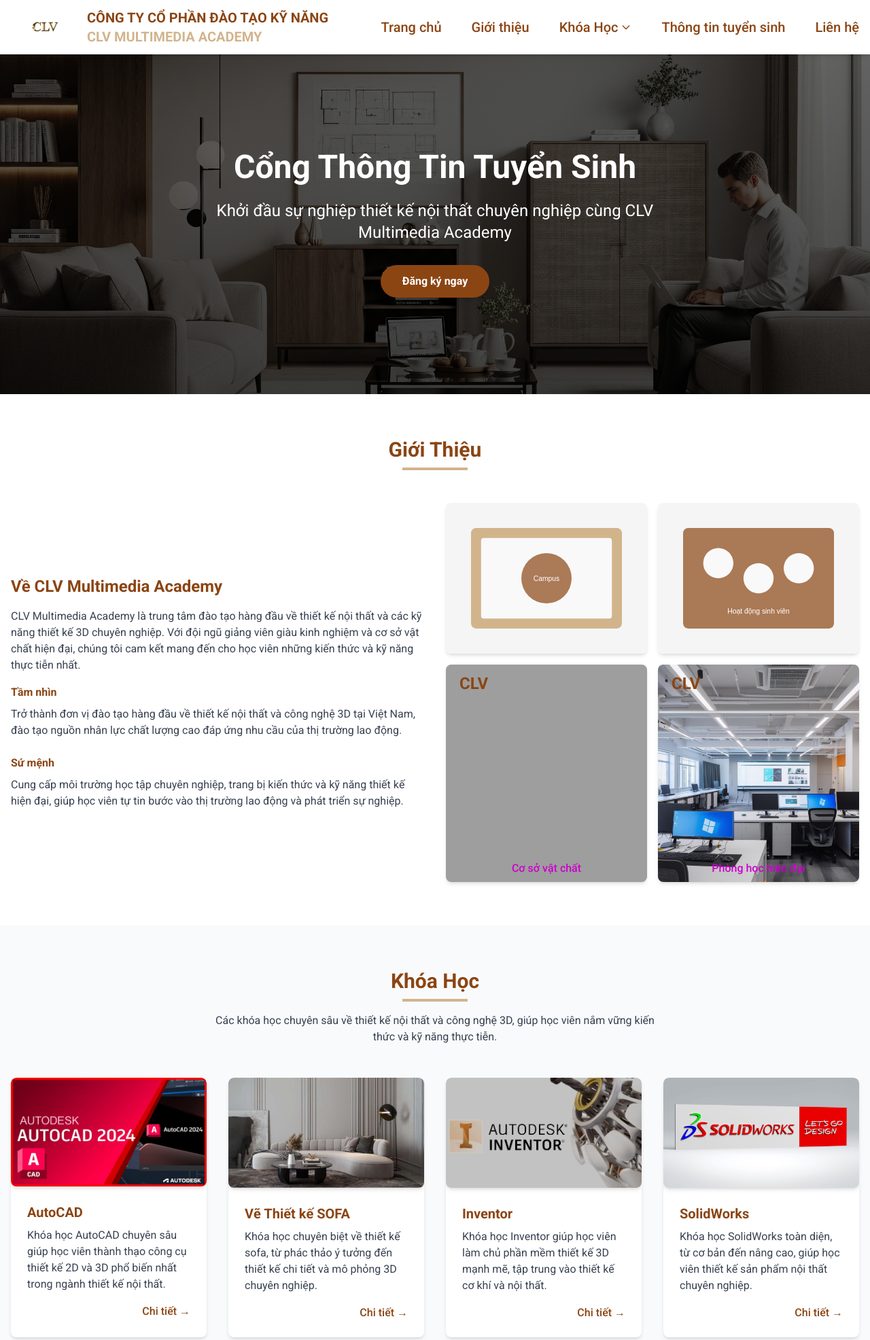
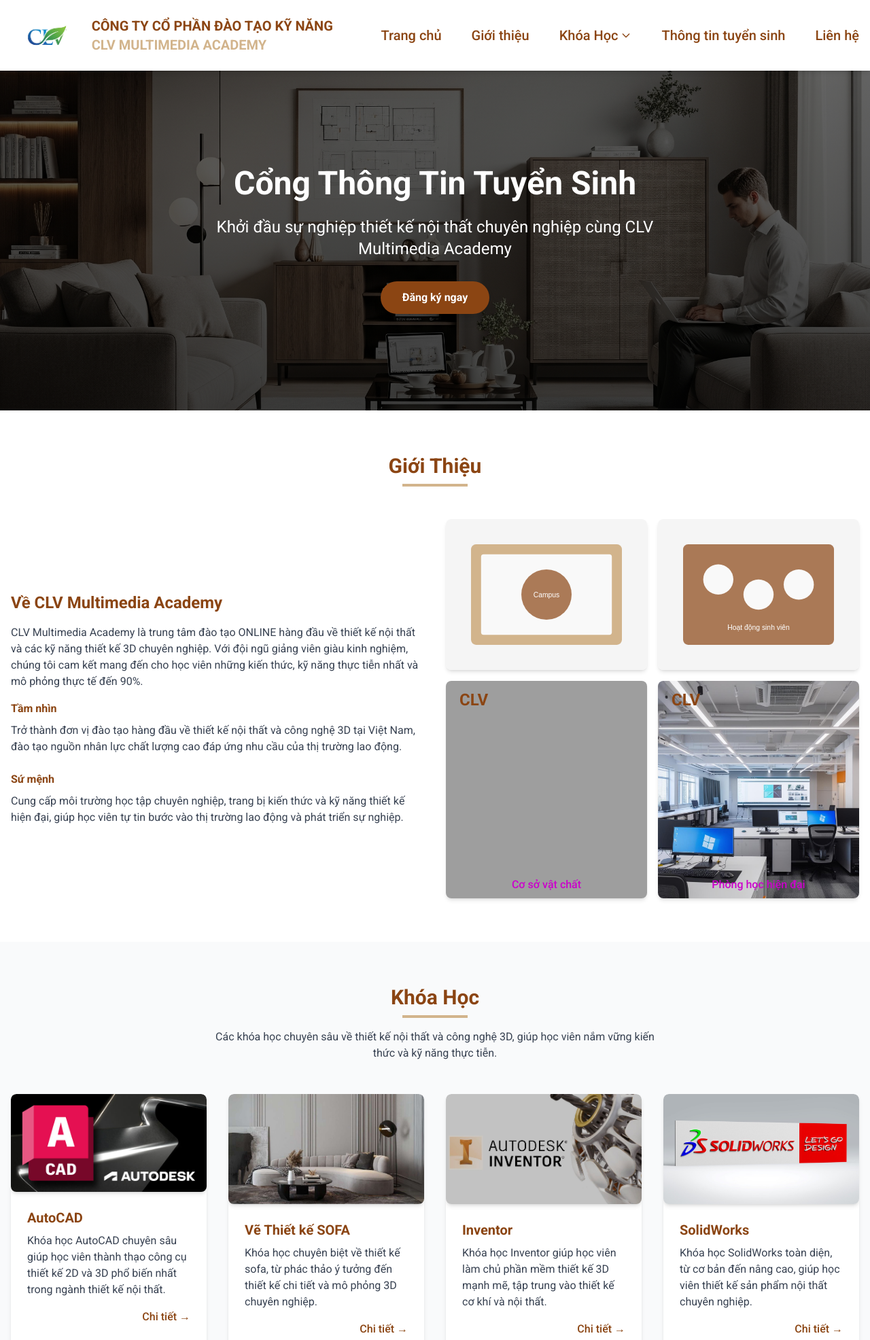
Before and after one commit to clvmultimedia/website-HTML, a Flask app: page / in a window 1280 px wide. Shown: the top 1972 px of the page at 68% size. Run offline with Flask 3, Linux system fonts and the light colour scheme; some libraries are stand-ins or nearby versions; grey boxes are pictures that could not be loaded.

Commit message:
Cập nhật nội dung mới

```diff
--- a/templates/web clv.html
+++ b/templates/web clv.html
@@ -52,7 +52,7 @@
                 <!-- Logo và tên trường -->
                 <div class="flex items-center">
                     <div class="mr-3">
-                        <img src="/static/images/logo CLV 2.jpg " class="w-[px] h-[50px] rounded" />
+                        <img src="/static/images/logo2.png " class="w-25 h-20 rounded" />
                     </div>
                     <div>
                         <h1 class="text-sm sm:text-base md:text-xl font-bold text-[#8B4513] whitespace-nowrap">CÔNG TY CỔ PHẦN ĐÀO TẠO KỸ NĂNG</h1>
@@ -142,7 +142,7 @@
             <div class="flex flex-col md:flex-row items-center gap-8">
                 <div class="md:w-1/2">
                     <h3 class="text-2xl font-semibold text-[#8B4513] mb-4">Về CLV Multimedia Academy</h3>
-                    <p class="text-gray-700 mb-4">CLV Multimedia Academy là trung tâm đào tạo hàng đầu về thiết kế nội thất và các kỹ năng thiết kế 3D chuyên nghiệp. Với đội ngũ giảng viên giàu kinh nghiệm và cơ sở vật chất hiện đại, chúng tôi cam kết mang đến cho học viên những kiến thức và kỹ năng thực tiễn nhất.</p>
+                    <p class="text-gray-700 mb-4">CLV Multimedia Academy là trung tâm đào tạo ONLINE hàng đầu về thiết kế nội thất và các kỹ năng thiết kế 3D chuyên nghiệp. Với đội ngũ giảng viên giàu kinh nghiệm, chúng tôi cam kết mang đến cho học viên những kiến thức, kỹ năng thực tiễn nhất và mô phỏng thực tế đến 90%.</p>
 
                     <div class="mb-6">
                         <h4 class="font-semibold text-[#8B4513] mb-2">Tầm nhìn</h4>
@@ -219,7 +219,7 @@
                 <!-- AutoCAD -->
                 <div id="autocad" class="course-card bg-white rounded-lg shadow-md overflow-hidden transition-all duration-300">
                     <div class="flex items-center justify-center">
-                        <img src="/static/images/autocad.jpeg" class="h-full w-auto object-contain rounded-lg shadow-md">
+                        <img src="/static/images/autodesk.jpg" class="h-100 w-100 object-contain rounded-lg shadow-md">
                     </div>
                     <div class="p-6">
                         <h3 class="text-xl font-bold text-[#8B4513] mb-2">AutoCAD</h3>
@@ -348,17 +348,12 @@
                     <div class="bg-[#F5F5DC] rounded-lg p-6 mb-6">
                         <h3 class="text-xl font-bold text-[#8B4513] mb-4">Điều kiện đăng ký</h3>
                         <ul class="space-y-3 text-gray-700">
+
                             <li class="flex items-start">
                                 <svg xmlns="http://www.w3.org/2000/svg" class="h-5 w-5 text-[#8B4513] mr-2 mt-0.5" viewBox="0 0 20 20" fill="currentColor">
                                     <path fill-rule="evenodd" d="M10 18a8 8 0 100-16 8 8 0 000 16zm3.707-9.293a1 1 0 00-1.414-1.414L9 10.586 7.707 9.293a1 1 0 00-1.414 1.414l2 2a1 1 0 001.414 0l4-4z" clip-rule="evenodd" />
                                 </svg>
-                                Tốt nghiệp THPT hoặc tương đương
-                            </li>
-                            <li class="flex items-start">
-                                <svg xmlns="http://www.w3.org/2000/svg" class="h-5 w-5 text-[#8B4513] mr-2 mt-0.5" viewBox="0 0 20 20" fill="currentColor">
-                                    <path fill-rule="evenodd" d="M10 18a8 8 0 100-16 8 8 0 000 16zm3.707-9.293a1 1 0 00-1.414-1.414L9 10.586 7.707 9.293a1 1 0 00-1.414 1.414l2 2a1 1 0 001.414 0l4-4z" clip-rule="evenodd" />
-                                </svg>
-                                Có đam mê với thiết kế và mỹ thuật
+                                Có đam mê với thiết kế
                             </li>
                             <li class="flex items-start">
                                 <svg xmlns="http://www.w3.org/2000/svg" class="h-5 w-5 text-[#8B4513] mr-2 mt-0.5" viewBox="0 0 20 20" fill="currentColor">
@@ -396,7 +391,7 @@
                                 <span class="bg-[#8B4513] text-white rounded-full w-6 h-6 flex items-center justify-center mr-3 flex-shrink-0">3</span>
                                 <div>
                                     <h4 class="font-semibold text-[#8B4513]">Hoàn tất hồ sơ</h4>
-                                    <p>Nộp các giấy tờ cần thiết và hoàn thành thủ tục đăng ký</p>
+                                    <p>Cung cấp thông tin cần thiết và hoàn thành thủ tục đăng ký</p>
                                 </div>
                             </li>
                             <li class="flex">
@@ -459,10 +454,10 @@
         <div class="container mx-auto px-4">
             <div class="grid grid-cols-1 md:grid-cols-3 gap-8">
                 <div>
-                    <div class="flex items-center mb-4">
-                        <img src="/static/images/logo CLV 2.jpg " width="60" height="40" viewBox="0 0 100 100" fill="none" class="mr-3">
+                    <div class="flex items-center mb-0 flex space-x-0">
+                        <img src="/static/images/logo.png " width="100" height="80" alt="Logo CLV" class="mr-3">
                         <div>
-                            <h3 class="text-xl font-bold">CLV MULTIMEDIA ACADEMY</h3>
+                            <h3 class="text-xl font-bold whitespace-nowrap">CLV MULTIMEDIA ACADEMY</h3>
                         </div>
                     </div>
                     <p class="mb-4">Đào tạo kỹ năng thiết kế nội thất chuyên nghiệp, mở ra cơ hội nghề nghiệp rộng mở cho học viên.</p>
```
Also changed, not shown: static/images/autodesk.jpg (added), static/images/logo CLV.png (added), static/images/logo.png (added), static/images/logo1.png (added), static/images/logo2.png (added).
